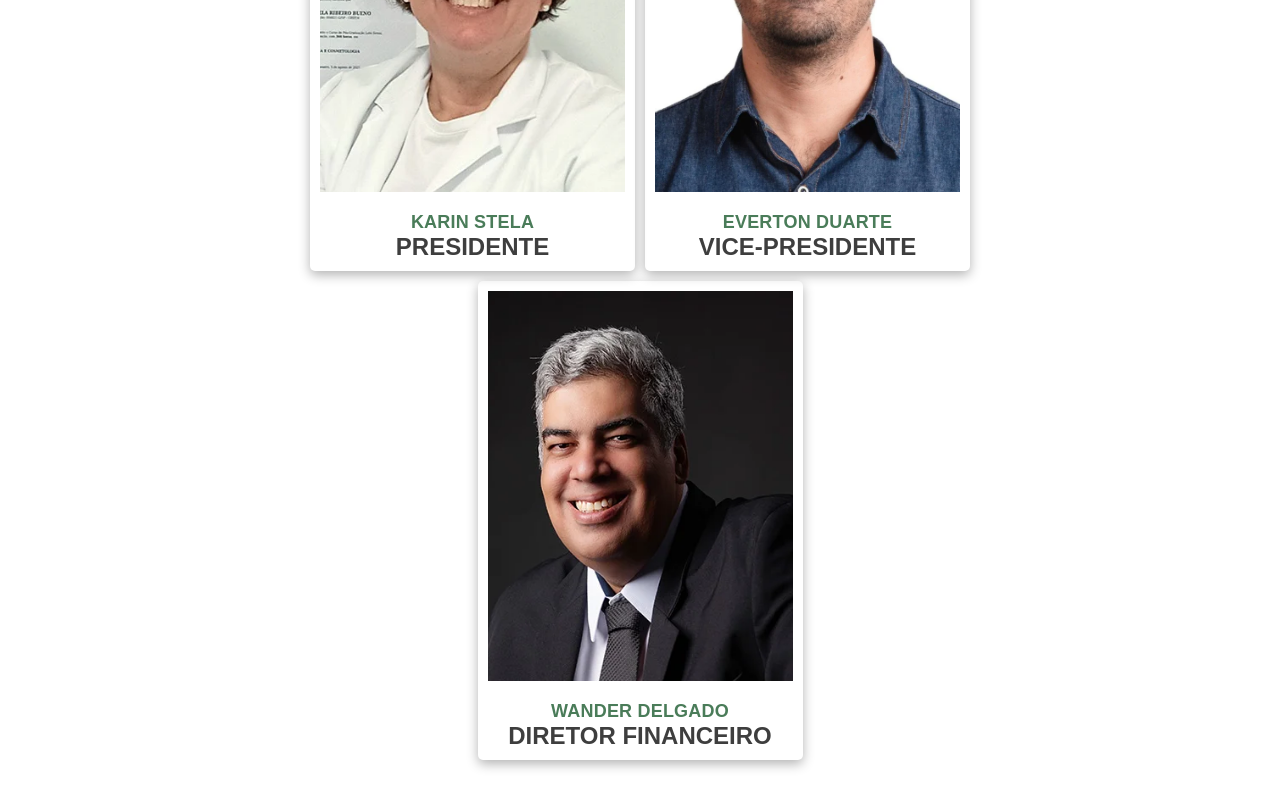
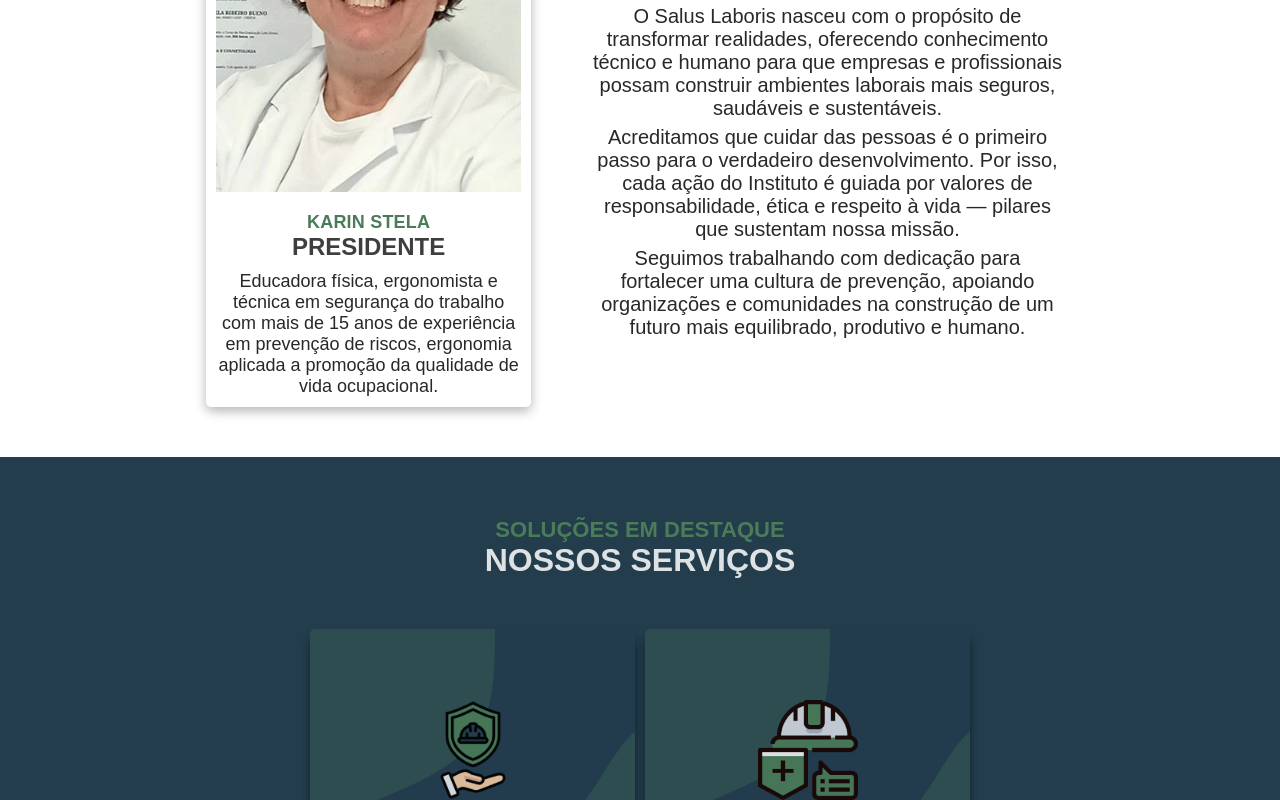
Before and after one commit to luvsscorpius/salusLaboris, a React (Create React App) app in the folder frontend/: page /adm/categorias in a window 1280 px wide. Shown: the part 1480-2280 px from the top of the page. Built offline with nearby package versions, Linux system fonts and the light colour scheme.

Commit message:
feat(sobre.jsx): changing layout

```diff
--- a/frontend/src/Components/Sobre/Sobre.jsx
+++ b/frontend/src/Components/Sobre/Sobre.jsx
@@ -12,19 +12,8 @@ export const Sobre = () => {
             nome: "KARIN STELA",
             cargo: "PRESIDENTE",
             altImage: "Foto da presidente Karin Stela",
-            image: KarinStela
-        },
-        {
-            nome: "EVERTON DUARTE",
-            cargo: "VICE-PRESIDENTE",
-            altImage: "Foto do vice-presidente Everton Duarte",
-            image: EvertonDuarte
-        },
-        {
-            nome: "WANDER DELGADO",
-            cargo: "DIRETOR FINANCEIRO",
-            altImage: "Foto do diretor financeiro",
-            image: WanderDelgado
+            image: KarinStela,
+            desc: "Educadora física, ergonomista e técnica em segurança do trabalho com mais de 15 anos de experiência em prevenção de riscos, ergonomia aplicada a promoção da qualidade de vida ocupacional."
         },
     ]
 
@@ -62,8 +51,19 @@ export const Sobre = () => {
                         <img src={card.image} alt={card.altImage} />
                         <h3>{card.nome}</h3>
                         <h2>{card.cargo}</h2>
+                        <p>{card.desc}</p>
                     </S.card>
                 ))}
+
+                <S.descContainer>
+                    <h1>Palavra da Presidente</h1>
+
+                    <p>É com grande satisfação que, como presidente do Instituto Salus Laboris, reafirmo nosso compromisso com a promoção da saúde, da segurança e do bem-estar no trabalho.</p>
+                    <p>O Salus Laboris nasceu com o propósito de transformar realidades, oferecendo conhecimento técnico e humano para que empresas e profissionais possam construir ambientes laborais mais seguros, saudáveis e sustentáveis.</p>
+                    <p>Acreditamos que cuidar das pessoas é o primeiro passo para o verdadeiro desenvolvimento. Por isso, cada ação do Instituto é guiada por valores de responsabilidade, ética e respeito à vida — pilares que sustentam nossa missão.
+                    </p>
+                    <p>Seguimos trabalhando com dedicação para fortalecer uma cultura de prevenção, apoiando organizações e comunidades na construção de um futuro mais equilibrado, produtivo e humano.</p>
+                </S.descContainer>
             </S.cardContainer>
         </S.main>
     )
--- a/frontend/src/Components/Sobre/Styles.jsx
+++ b/frontend/src/Components/Sobre/Styles.jsx
@@ -162,11 +162,11 @@ export const cardContainer = styled.div`
         flex-wrap: wrap;
     }
 
-    @media (min-width: 768px) {
+    @media (min-width: 1024px) {
         width: 70%;
         flex-direction: row;
         flex-wrap: wrap;
-        gap: 10px;
+        gap: 50px;
     }
 `
 
@@ -181,6 +181,15 @@ export const card = styled.div`
     border-radius: 5px;
     height: auto;
     transition: transform 0.3s ease-in-out;
+
+    p {
+        text-align: center;
+        font-size: 20px;
+        color: #1d1d1d;
+        font-weight: 100;
+        opacity: 0.95;
+        margin-top: 10px;
+    }
 
     &:hover {
         cursor: pointer;
@@ -216,11 +225,46 @@ export const card = styled.div`
         }
     }
 
-    @media (min-width: 768px) {
+    @media (min-width: 1024px) {
         width: 325px;
+
+        p {
+            font-size: 18px;
+        }
 
         img {
             height: 390px;
         }
     }
 `
+
+export const descContainer = styled.div`
+    width: 100%;
+    display: flex;
+    flex-direction: column;
+    align-items: center;
+    justify-content: center;
+    padding: 10px;
+    font-family: "Poppins", sans-serif;
+
+    h1 {
+        color: #4A7C59;
+        margin-bottom: 10px;
+    }
+
+    p {
+        text-align: center;
+        font-size: 20px;
+        color: #1d1d1d;
+        font-weight: 100;
+        opacity: 0.95;
+    }
+
+    @media (min-width: 1024px) {
+        width: 55%;
+
+        p {
+            padding: 3px 0;
+        }
+    }
+`
```
